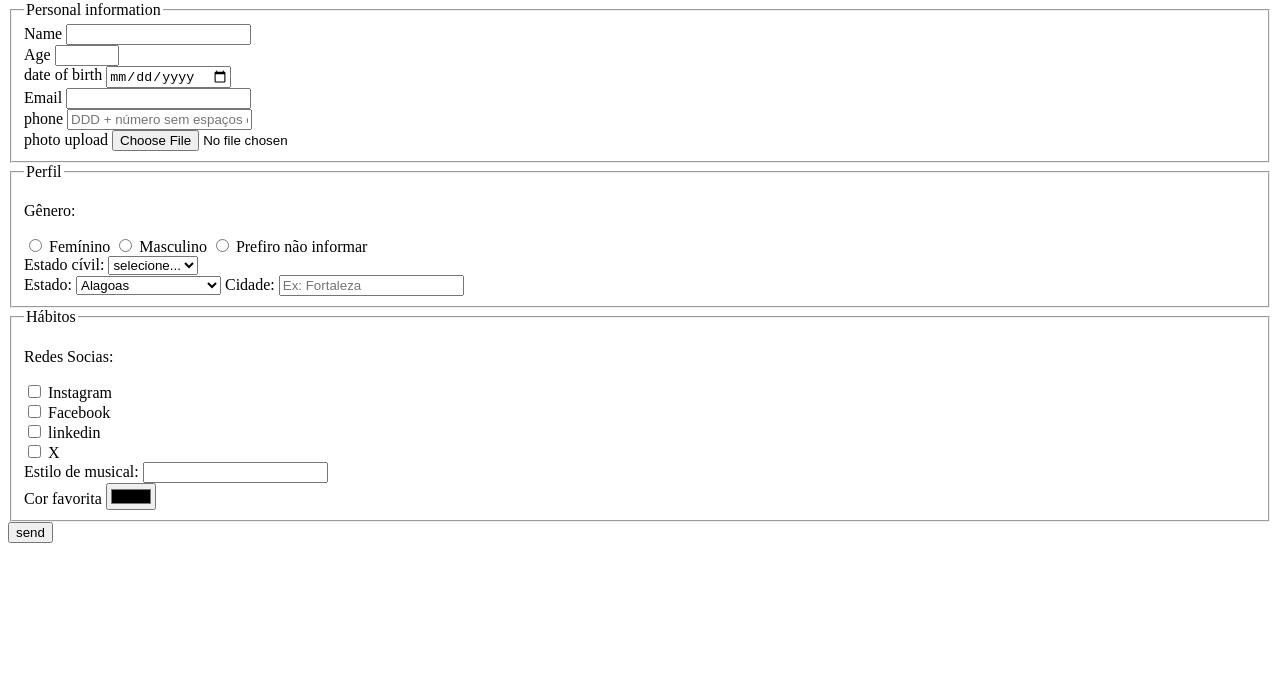
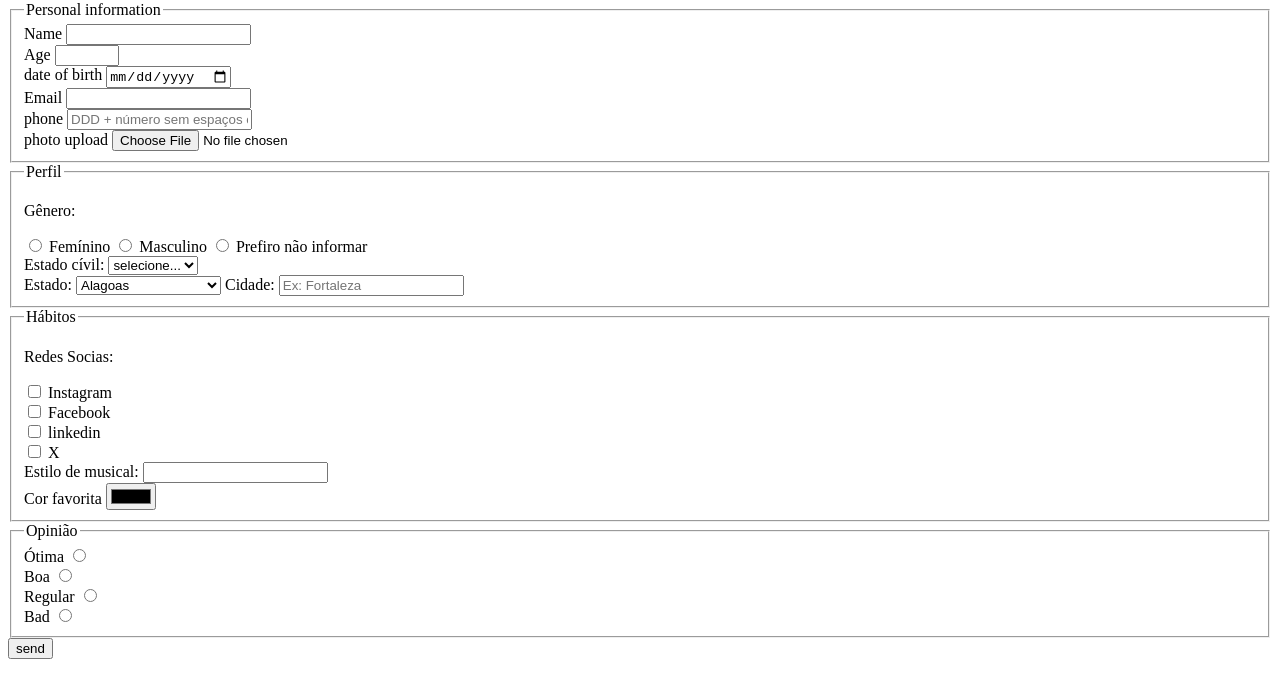
Before and after one commit to calebelocatellii/pesquisa-culturama, a plain HTML site: page index.html in a window 1280 px wide. Shown: the part 79-776 px from the top of the page. Drawn offline with Linux system fonts and the light colour scheme.

Commit message:
Adiciona opcoes de satisfacao

```diff
--- a/index.html
+++ b/index.html
@@ -130,6 +130,21 @@
             <label for="favoriteColor">Cor favorita</label>
             <input type="color" name="userFavoriteColor" id="favoriteColor">
         </fieldset>
+        <fieldset>
+            <legend>Opinião</legend>
+            <label for="great">Ótima</label>
+            <input type="radio" name="userSatisfaction" id="great">
+            <br>
+              <label for="good">Boa</label>
+            <input type="radio" name="userSatisfaction" id="good">
+            <br>
+              <label for="regular">Regular</label>
+            <input type="radio" name="userSatisfaction" id="regular">
+            <br>
+              <label for="bad">Bad</label>
+            <input type="radio" name="userSatisfaction" id="bad">
+            <br>
+        </fieldset>
 <button type="submit">send</button>
         </form>
 
```
